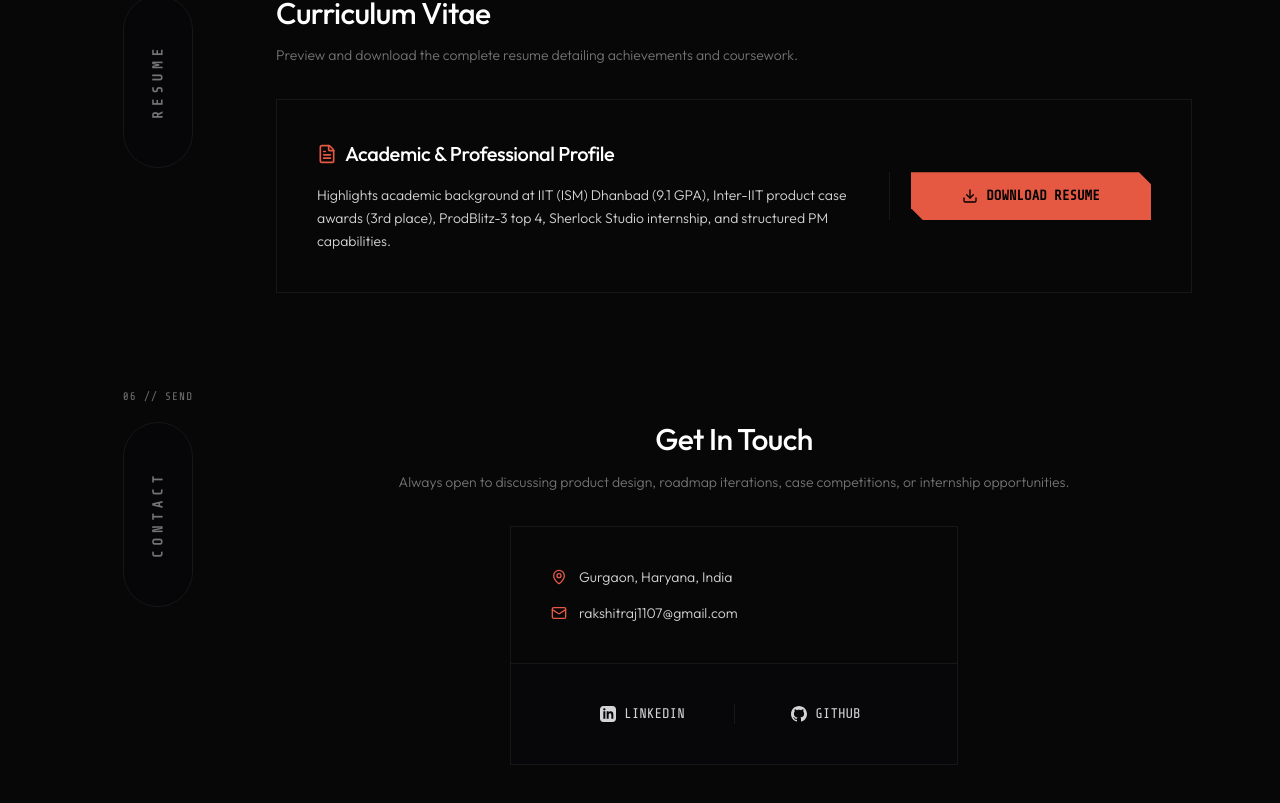
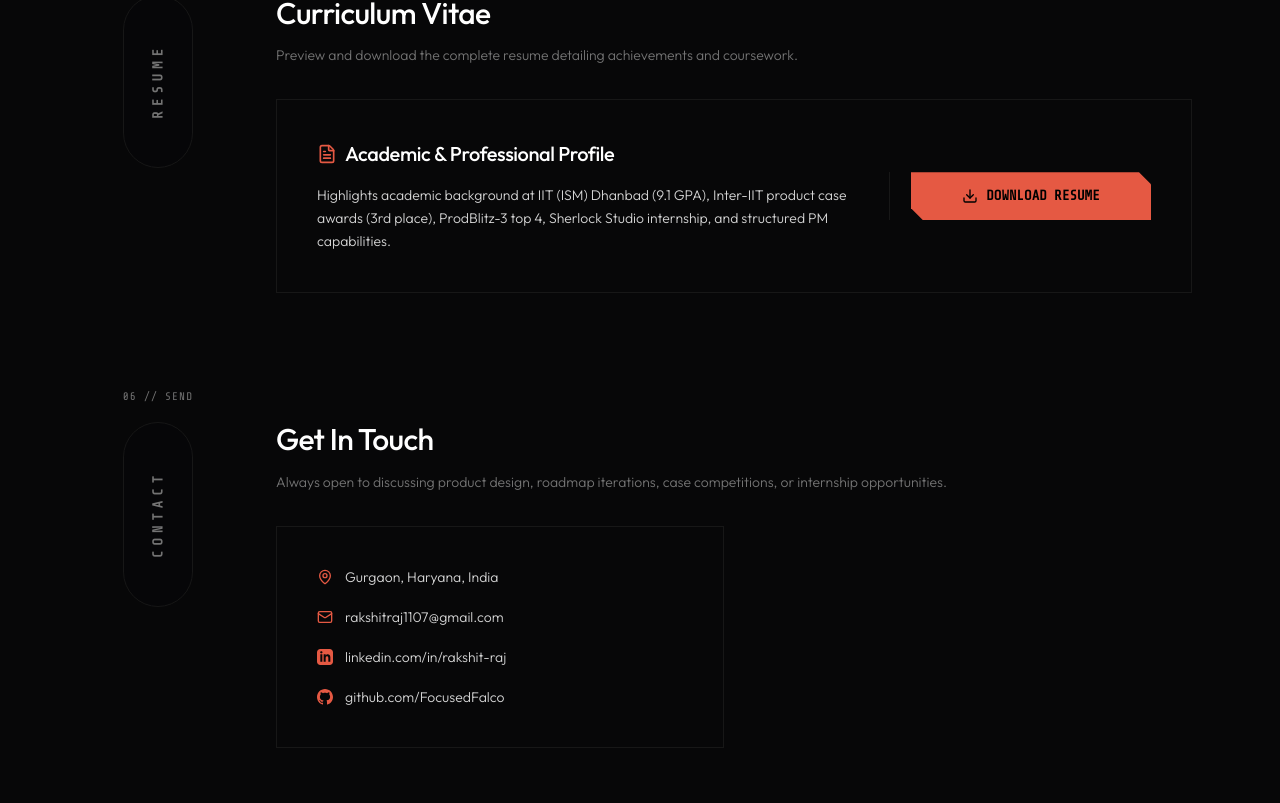
Before and after one commit to FocusedFalco/Portfolio, a Next.js app: page / in a window 1280 px wide. Shown: the part 4207-5010 px from the top of the page. Built offline with nearby package versions, Linux system fonts and the light colour scheme.

Commit message:
Left align contact section and integrate social links into a unified list inside the card

```diff
--- a/src/app/page.tsx
+++ b/src/app/page.tsx
@@ -912,7 +912,7 @@ export default function PortfolioHome() {
               <h2 className="text-lg font-sans font-medium text-white uppercase tracking-wider">Contact</h2>
             </div>
 
-            <div className="max-w-2xl mx-auto text-center space-y-3 mb-6">
+            <div className="max-w-2xl space-y-3 mb-6">
               <h3 className="text-3xl font-sans font-medium text-white leading-tight">
                 Get In Touch
               </h3>
@@ -921,41 +921,42 @@ export default function PortfolioHome() {
               </p>
             </div>
 
-            <div className="max-w-md mx-auto border border-neutral-900 bg-[#070708] divide-y divide-neutral-900">
-              <div className="p-10 space-y-4">
+            <div className="max-w-md border border-neutral-900 bg-[#070708]">
+              <div className="p-10 space-y-5">
                 <div className="flex items-center gap-3 text-neutral-300 text-sm font-light">
-                  <MapPin className="w-4 h-4 text-[#E55943]" />
+                  <MapPin className="w-4 h-4 text-[#E55943] flex-shrink-0" />
                   <span>Gurgaon, Haryana, India</span>
                 </div>
                 <div className="flex items-center gap-3 text-neutral-300 text-sm font-light">
-                  <Mail className="w-4 h-4 text-[#E55943]" />
+                  <Mail className="w-4 h-4 text-[#E55943] flex-shrink-0" />
                   <a href="mailto:rakshitraj1107@gmail.com" className="hover:text-white transition-colors">rakshitraj1107@gmail.com</a>
                 </div>
-              </div>
-
-              <div className="p-10 grid grid-cols-2 divide-x divide-neutral-900 bg-[#09090b]/40">
+                <div className="flex items-center gap-3 text-neutral-300 text-sm font-light">
+                  <svg className="w-4 h-4 text-[#E55943] fill-current flex-shrink-0" viewBox="0 0 24 24">
+                    <path d="M19 0h-14c-2.761 0-5 2.239-5 5v14c0 2.761 2.239 5 5 5h14c2.762 0 5-2.239 5-5v-14c0-2.761-2.238-5-5-5zm-11 19h-3v-11h3v11zm-1.5-12.268c-.966 0-1.75-.779-1.75-1.75s.784-1.75 1.75-1.75 1.75.779 1.75 1.75-.784 1.75-1.75 1.75zm13.5 12.268h-3v-5.604c0-3.368-4-3.113-4 0v5.604h-3v-11h3v1.765c1.396-2.586 7-2.777 7 2.476v6.759z" />
+                  </svg>
                   <a
                     href="https://linkedin.com/in/rakshit-raj-4796a2320"
                     target="_blank"
                     rel="noreferrer"
-                  className="flex items-center justify-center gap-2 text-sm text-neutral-300 hover:text-white font-mono-tech uppercase transition-all"
+                    className="hover:text-white transition-colors"
                   >
-                  <svg className="w-4 h-4 fill-current" viewBox="0 0 24 24">
-                    <path d="M19 0h-14c-2.761 0-5 2.239-5 5v14c0 2.761 2.239 5 5 5h14c2.762 0 5-2.239 5-5v-14c0-2.761-2.238-5-5-5zm-11 19h-3v-11h3v11zm-1.5-12.268c-.966 0-1.75-.779-1.75-1.75s.784-1.75 1.75-1.75 1.75.779 1.75 1.75-.784 1.75-1.75 1.75zm13.5 12.268h-3v-5.604c0-3.368-4-3.113-4 0v5.604h-3v-11h3v1.765c1.396-2.586 7-2.777 7 2.476v6.759z" />
+                    linkedin.com/in/rakshit-raj
+                  </a>
+                </div>
+                <div className="flex items-center gap-3 text-neutral-300 text-sm font-light">
+                  <svg className="w-4 h-4 text-[#E55943] fill-current flex-shrink-0" viewBox="0 0 24 24">
+                    <path d="M12 0c-6.626 0-12 5.373-12 12 0 5.302 3.438 9.8 8.207 11.387.599.111.793-.261.793-.577v-2.234c-3.338.726-4.033-1.416-4.033-1.416-.546-1.387-1.333-1.756-1.333-1.756-1.089-.745.083-.729.083-.729 1.205.084 1.839 1.237 1.839 1.237 1.07 1.834 2.807 1.304 3.492.997.107-.775.418-1.305.762-1.604-2.665-.305-5.467-1.334-5.467-5.931 0-1.311.469-2.381 1.236-3.221-.124-.303-.535-1.524.117-3.176 0 0 1.008-.322 3.301 1.23.957-.266 1.983-.399 3.003-.404 1.02.005 2.047.138 3.006.404 2.291-1.552 3.297-1.23 3.297-1.23.653 1.653.242 2.874.118 3.176.77.84 1.235 1.911 1.235 3.221 0 4.609-2.807 5.624-5.479 5.921.43.372.823 1.102.823 2.222v3.293c0 .319.192.694.801.576 4.765-1.589 8.199-6.086 8.199-11.386 0-6.627-5.373-12-12-12z" />
                   </svg>
-                  LinkedIn
-                </a>
                   <a
                     href="https://github.com/FocusedFalco"
                     target="_blank"
                     rel="noreferrer"
-                  className="flex items-center justify-center gap-2 text-sm text-neutral-300 hover:text-white font-mono-tech uppercase transition-all"
+                    className="hover:text-white transition-colors"
                   >
-                  <svg className="w-4 h-4 fill-current" viewBox="0 0 24 24">
-                    <path d="M12 0c-6.626 0-12 5.373-12 12 0 5.302 3.438 9.8 8.207 11.387.599.111.793-.261.793-.577v-2.234c-3.338.726-4.033-1.416-4.033-1.416-.546-1.387-1.333-1.756-1.333-1.756-1.089-.745.083-.729.083-.729 1.205.084 1.839 1.237 1.839 1.237 1.07 1.834 2.807 1.304 3.492.997.107-.775.418-1.305.762-1.604-2.665-.305-5.467-1.334-5.467-5.931 0-1.311.469-2.381 1.236-3.221-.124-.303-.535-1.524.117-3.176 0 0 1.008-.322 3.301 1.23.957-.266 1.983-.399 3.003-.404 1.02.005 2.047.138 3.006.404 2.291-1.552 3.297-1.23 3.297-1.23.653 1.653.242 2.874.118 3.176.77.84 1.235 1.911 1.235 3.221 0 4.609-2.807 5.624-5.479 5.921.43.372.823 1.102.823 2.222v3.293c0 .319.192.694.801.576 4.765-1.589 8.199-6.086 8.199-11.386 0-6.627-5.373-12-12-12z" />
-                  </svg>
-                  GitHub
+                    github.com/FocusedFalco
                   </a>
+                </div>
               </div>
             </div>
           </div>
```
Lines whose indentation alone changed are shown as unchanged.
